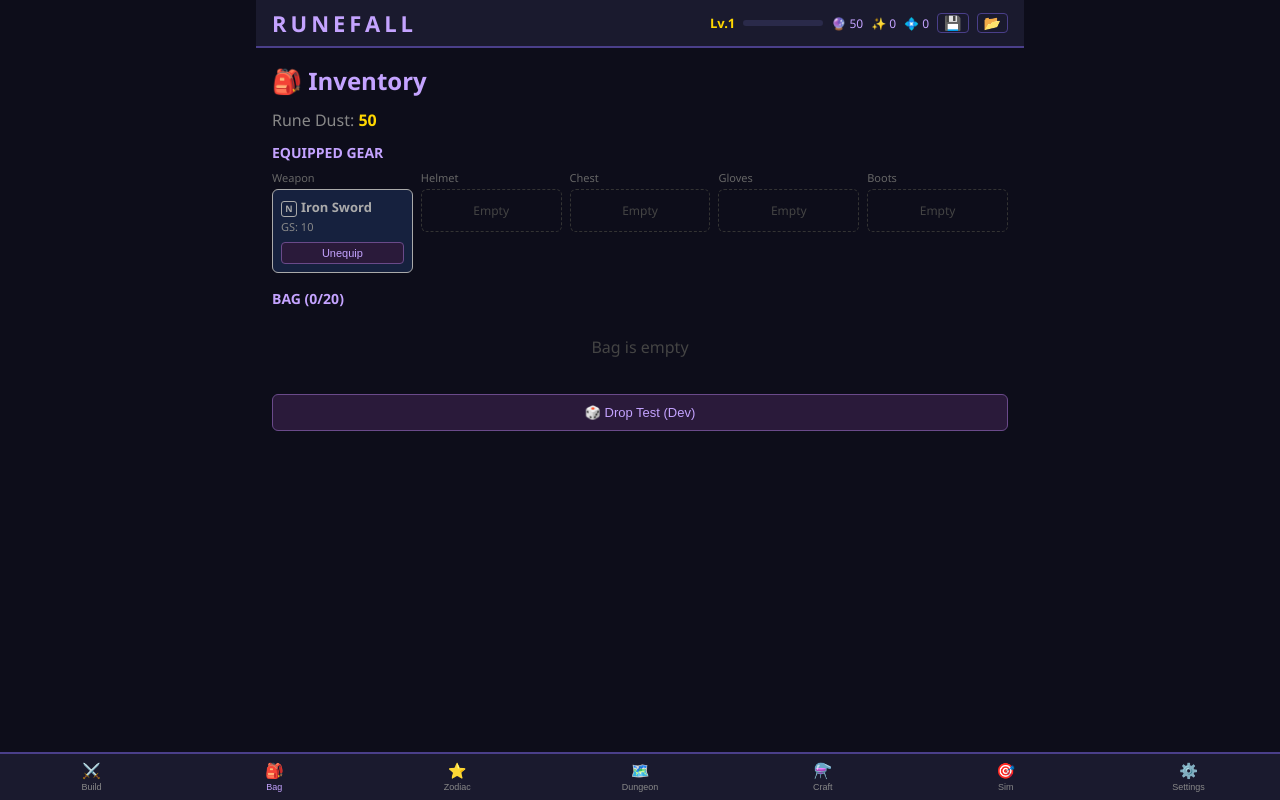
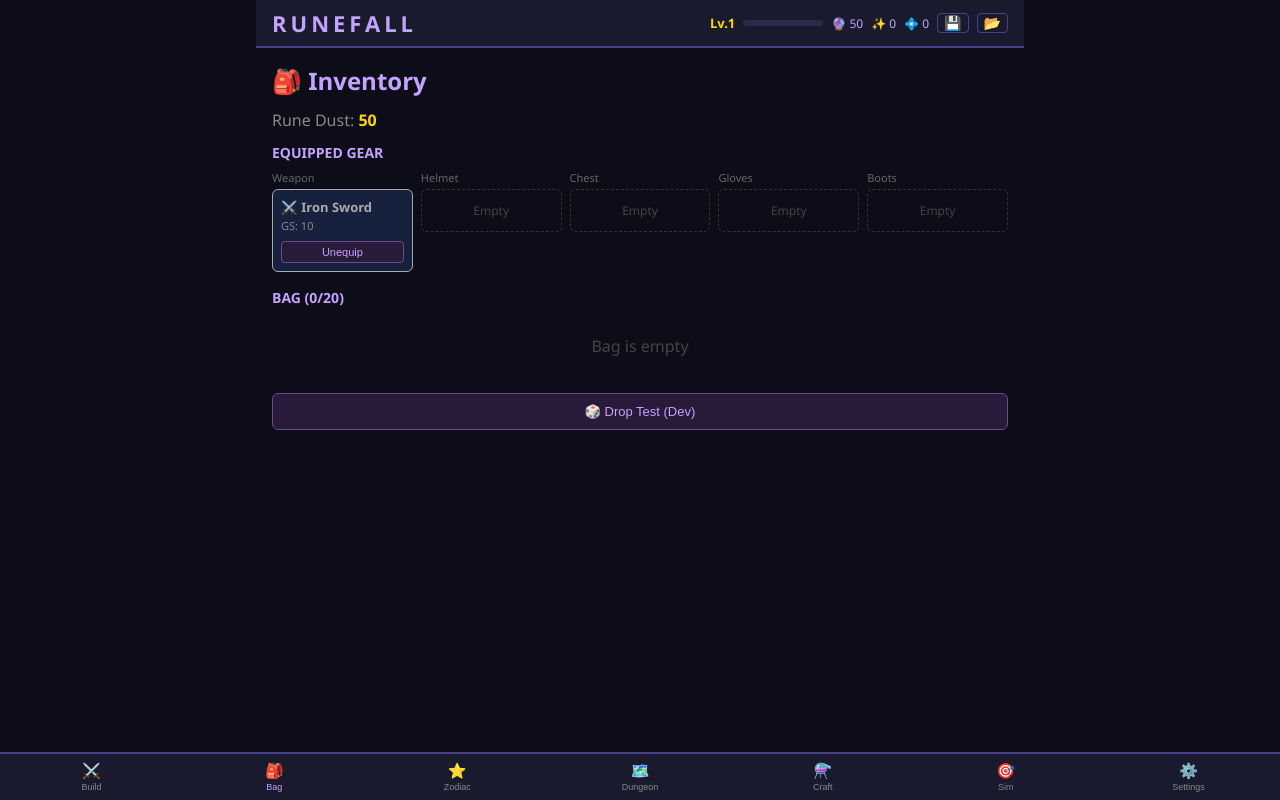
Before and after one commit to alphakey-marketing/runefall, a React (Vite) app: page / in a window 1280 px wide. Both pictures are taken after a click on the button "🎒 Bag". Built offline with nearby package versions, Linux system fonts and the light colour scheme.

Commit message:
Replace RarityBadge with ItemTypeIcon showing item slot emoji
Agent-Logs-Url: https://github.com/alphakey-marketing/runefall/sessions/9eaa34f8-96c4-4b0a-952f-6ce54f73c4c0

Co-authored-by: alphakey-marketing <235012654+alphakey-marketing@users.noreply.github.com>

```diff
--- a/src/components/ItemTooltip.css
+++ b/src/components/ItemTooltip.css
@@ -86,17 +86,12 @@
 .delta-pos { color: #00ff88; }
 .delta-neg { color: #ff4444; }
 
-/* Rarity badge — small inline colored square shown in item lists */
-.rarity-badge {
+/* Item type icon — small inline emoji shown in item lists */
+.item-type-icon {
   display: inline-flex;
   align-items: center;
   justify-content: center;
-  width: 16px;
-  height: 16px;
-  border: 1px solid;
-  border-radius: 3px;
-  font-size: 9px;
-  font-weight: bold;
+  font-size: 13px;
   line-height: 1;
   flex-shrink: 0;
   margin-right: 4px;
--- a/src/components/ItemTooltip.jsx
+++ b/src/components/ItemTooltip.jsx
@@ -9,27 +9,19 @@ const RARITY_COLORS = {
   unique: '#c084fc',
 };
 
-const RARITY_BADGE_LABEL = {
-  normal: 'N',
-  magic: 'M',
-  rare: 'R',
-  legendary: 'L',
-  unique: 'U',
+const ITEM_TYPE_ICONS = {
+  weapon: '⚔️',
+  helmet: '⛑️',
+  chest: '🛡️',
+  gloves: '🧤',
+  boots: '👢',
 };
 
-export function RarityBadge({ rarity }) {
-  const color = RARITY_COLORS[rarity] || '#aaa';
-  const label = RARITY_BADGE_LABEL[rarity] || '?';
+export function ItemTypeIcon({ slot }) {
+  const icon = ITEM_TYPE_ICONS[slot] || '📦';
   return (
-    <span
-      className="rarity-badge"
-      style={{
-        color,
-        borderColor: color,
-      }}
-      title={rarity}
-    >
-      {label}
+    <span className="item-type-icon" title={slot}>
+      {icon}
     </span>
   );
 }
--- a/src/screens/BattleScreen.jsx
+++ b/src/screens/BattleScreen.jsx
@@ -3,7 +3,7 @@ import { useGame } from '../context/GameContext.jsx';
 import { usePlayer } from '../context/PlayerContext.jsx';
 import BattleArena from '../components/BattleArena.jsx';
 import CombatLog from '../components/CombatLog.jsx';
-import ItemTooltip, { RarityBadge } from '../components/ItemTooltip.jsx';
+import ItemTooltip, { ItemTypeIcon } from '../components/ItemTooltip.jsx';
 import { calcSalvageDust } from '../utils/FormulaHelpers.js';
 import './BattleScreen.css';
 
@@ -183,7 +183,7 @@ export default function BattleScreen() {
                     playerState.inventory.map(item => (
                       <div key={item.id} className="inv-salvage-row">
                         <span className={`inv-salvage-name rarity-${item.rarity}`}>
-                          <RarityBadge rarity={item.rarity} />
+                          <ItemTypeIcon slot={item.slot} />
                           {item.name}
                         </span>
                         <span className="inv-salvage-gs">GS {item.gearScore}</span>
@@ -209,7 +209,7 @@ export default function BattleScreen() {
                 onMouseLeave={() => setHoveredLoot(null)}
               >
                 <div className={`loot-name rarity-${item.rarity}`}>
-                  <RarityBadge rarity={item.rarity} />
+                  <ItemTypeIcon slot={item.slot} />
                   {item.name}
                 </div>
                 <div className="loot-gs">GS: {item.gearScore}</div>
--- a/src/screens/CraftingScreen.jsx
+++ b/src/screens/CraftingScreen.jsx
@@ -1,6 +1,6 @@
 import React, { useState } from 'react';
 import { usePlayer } from '../context/PlayerContext.jsx';
-import { RarityBadge } from '../components/ItemTooltip.jsx';
+import { ItemTypeIcon } from '../components/ItemTooltip.jsx';
 import affixPool from '../data/affixPool.json';
 import { weightedRandom } from '../utils/FormulaHelpers.js';
 import './CraftingScreen.css';
@@ -303,7 +303,7 @@ export default function CraftingScreen() {
                 className={`craft-item ${selectedItem?.id === item.id ? 'selected' : ''} ${rarityClass(item.rarity)}`}
                 onClick={() => { setSelectedItem(selectedItem?.id === item.id ? null : item); setSelectedAffixIndex(null); setSealedAffixIndex(null); }}
               >
-                <RarityBadge rarity={item.rarity} />
+                <ItemTypeIcon slot={item.slot} />
                 <span className="ci-name">{item.name}</span>
                 <span className="ci-gs">GS{item.gearScore}</span>
                 {item.corrupted && <span className="ci-corrupt">☠</span>}
@@ -425,7 +425,7 @@ export default function CraftingScreen() {
             }}>
               {item ? (
                 <span className={rarityClass(item.rarity)}>
-                  <RarityBadge rarity={item.rarity} />
+                  <ItemTypeIcon slot={item.slot} />
                   {item.name} <span className="remove-x">×</span>
                 </span>
               ) : (
--- a/src/screens/InventoryScreen.jsx
+++ b/src/screens/InventoryScreen.jsx
@@ -1,7 +1,7 @@
 import React, { useState } from 'react';
 import { usePlayer } from '../context/PlayerContext.jsx';
 import { generateItem } from '../engine/LootSystem.js';
-import ItemTooltip, { RarityBadge } from '../components/ItemTooltip.jsx';
+import ItemTooltip, { ItemTypeIcon } from '../components/ItemTooltip.jsx';
 import './InventoryScreen.css';
 
 const SLOTS = ['weapon', 'helmet', 'chest', 'gloves', 'boots'];
@@ -52,7 +52,7 @@ export default function InventoryScreen() {
                   style={{ borderColor: RARITY_COLORS[item.rarity] }}
                 >
                   <div className="item-name" style={{ color: RARITY_COLORS[item.rarity] }}>
-                    <RarityBadge rarity={item.rarity} />
+                    <ItemTypeIcon slot={item.slot} />
                     {item.name}
                   </div>
                   <div className="item-gs">GS: {item.gearScore}</div>
@@ -77,7 +77,7 @@ export default function InventoryScreen() {
             onMouseLeave={() => setHoveredItem(null)}
           >
             <div className="item-name" style={{ color: RARITY_COLORS[item.rarity] }}>
-              <RarityBadge rarity={item.rarity} />
+              <ItemTypeIcon slot={item.slot} />
               {item.name}
             </div>
             <div className="item-gs">GS: {item.gearScore}</div>
```
